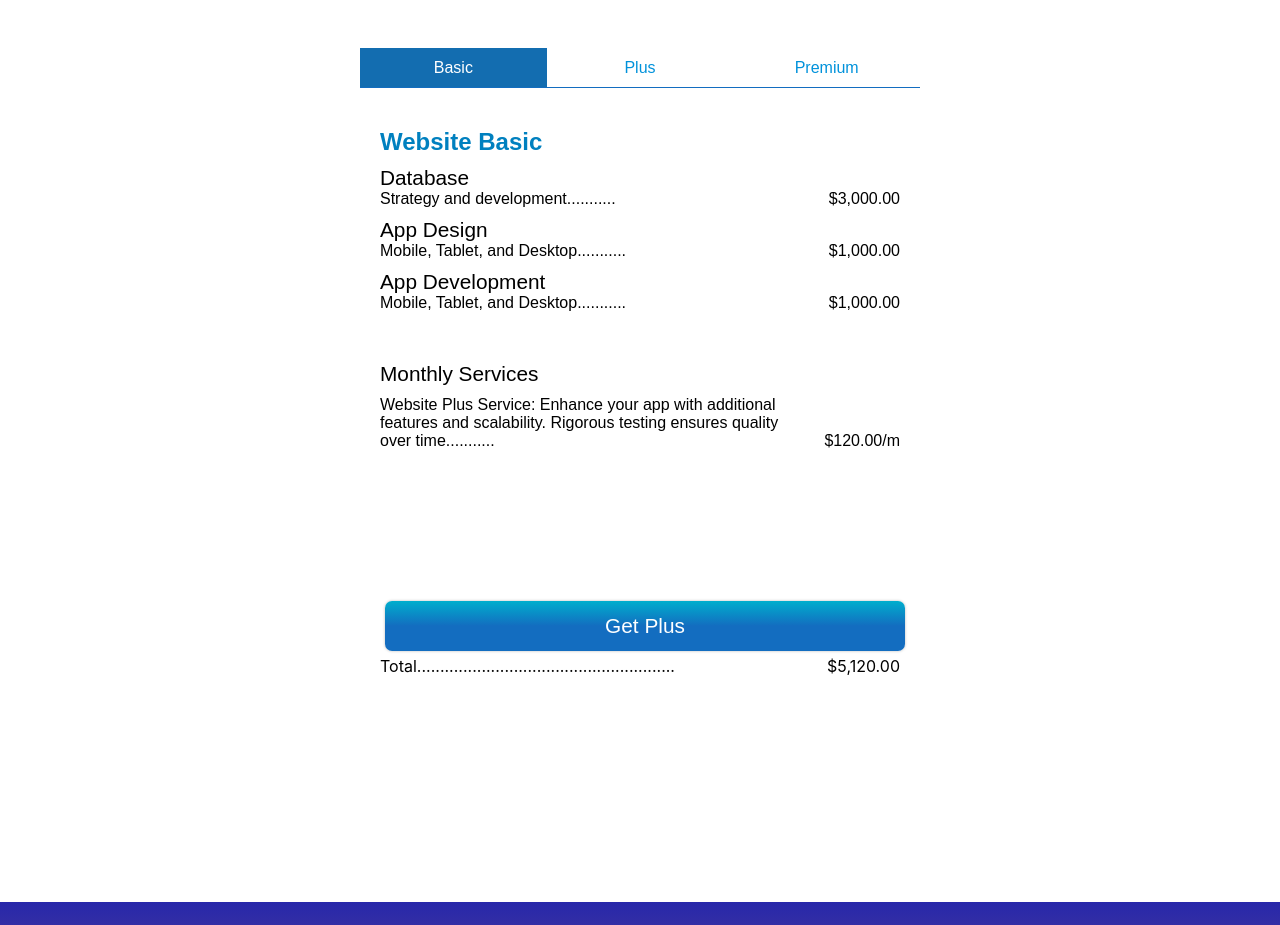
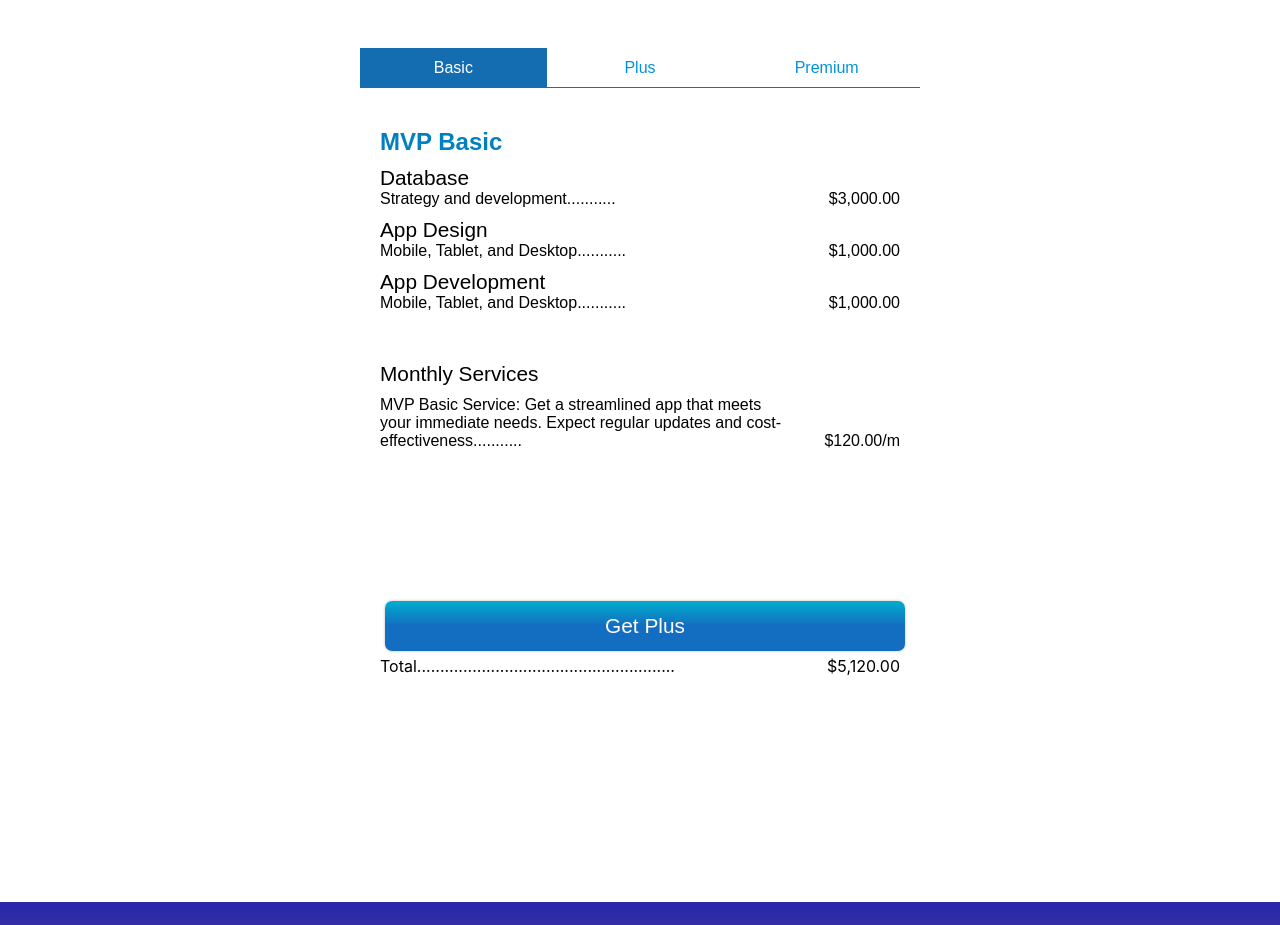
Before and after one commit to louieLouie117/lcDataSolution, a React (Create React App) app in the folder client/: page / in a window 1280 px wide. Shown: the part 2590-3515 px from the top of the page. Built offline with nearby package versions, Linux system fonts and the light colour scheme.

Commit message:
UpdatedSerivces

```diff
--- a/client/src/components/LandingPage/Services.jsx
+++ b/client/src/components/LandingPage/Services.jsx
@@ -5,9 +5,9 @@ function Services(props) {
 
     <ServicesStyles></ServicesStyles>
     // service tile
-    const [ServiceTile, setServiceTile] = useState('Website Basic');
+    const [ServiceTile, setServiceTile] = useState('MVP Basic');
     // service description
-    const [ServiceDescription, setServiceDescription] = useState('Website Plus Service: Enhance your app with additional features and scalability. Rigorous testing ensures quality over time.');
+    const [ServiceDescription, setServiceDescription] = useState('MVP Basic Service: Get a streamlined app that meets your immediate needs. Expect regular updates and cost-effectiveness.');
     // service purchase link
     const [purchaseLink, setPurchaseLink] = useState('https://buy.stripe.com/00gaF49Ibdbj0zmeUW');
     // monthly service price
@@ -36,9 +36,9 @@ function Services(props) {
 // basicServiceHandler
 const basicServiceHandler = () => {
     //service tile
-    setServiceTile('Basic Website');
+    setServiceTile('MVP Basic');
     // service description
-    setServiceDescription('Website Basic Service: Get a streamlined website that meets your immediate needs. Expect regular updates and cost-effectiveness.');
+    setServiceDescription('MVP Basic Service: Get a streamlined app that meets your immediate needs. Expect regular updates and cost-effectiveness.');
     setBasicServiceBTNStyles({backgroundColor: '#136db0', color: 'white'});
     setPlusServiceBTNStyles({backgroundColor: 'white', color: '#136db0'});
     setPremiumServiceBTNStyles({backgroundColor: 'white', color: '#136db0'});
@@ -59,7 +59,7 @@ const basicServiceHandler = () => {
 // plusServiceHandler
 const plusServiceHandler = () => {
     //service tile
-    setServiceTile('Website Plus');
+    setServiceTile('MVP Plus');
     // service description
     setServiceDescription('MVP Plus Service: Enhance your app with additional features and scalability. Rigorous testing ensures quality over time.');
     setPlusServiceBTNStyles({backgroundColor: '#136db0', color: 'white'});
@@ -89,9 +89,9 @@ const plusServiceHandler = () => {
 // premiumServiceHandler
 const premiumServiceHandler = () => {
     //service tile
-    setServiceTile('Website Premium');
+    setServiceTile('MVP Premium');
     // service description
-    setServiceDescription('MVP Premium Service: Transform your app into a robust application. High availability and reliability are our focus.');
+    setServiceDescription('MVP Premium Service: Transform your app into a robust application. High availability and reliability is the focus.');
     setPremiumServiceBTNStyles( {backgroundColor: '#136db0', color: 'white'});
     setBasicServiceBTNStyles({backgroundColor: 'white', color: '#136db0'});
     setPlusServiceBTNStyles({backgroundColor: 'white', color: '#136db0'});
```
